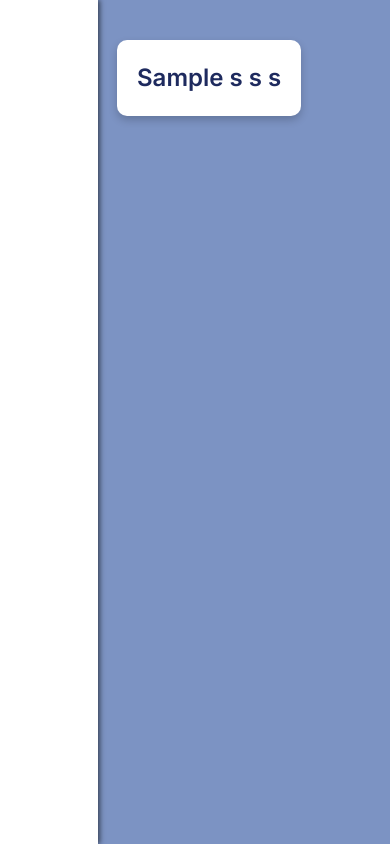
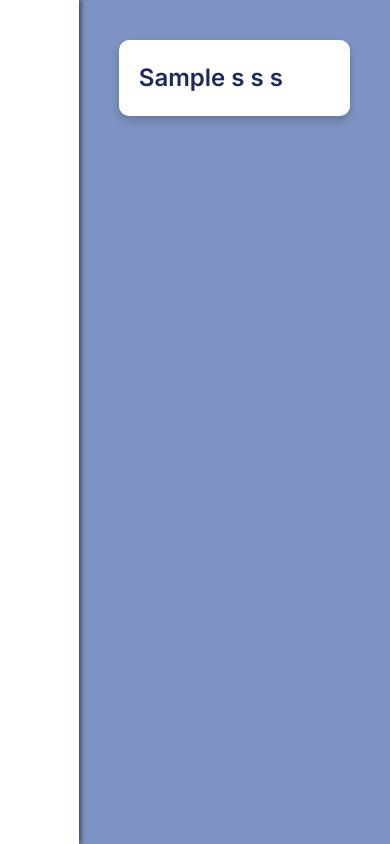
Before and after one commit to RaulBecerraB/TechShare-FrontEnd, a Next.js app: page /admin/roles in a window 390 px wide. Built offline with nearby package versions, Linux system fonts and the light colour scheme.

Commit message:
fix (layout): improve sidebar and page responsiveness with Tailwind CSS
    - Fixed responsiveness issues by modifying CSS files.
    - Added Tailwind CSS classes to main containers for better layout.

```diff
--- a/src/app/layout.tsx
+++ b/src/app/layout.tsx
@@ -19,13 +19,11 @@ export default function RootLayout(
   return (
     <html>
       <body className="horizontal-flex">
-        <div>
+        <div className="side-bar">
           <SideNav />
         </div>
-        <div>
-            <div className="pt-5">
+        <div className="m-6" style={{ width: '100%' }}>
             {children}
-            </div>
         </div>
       </body>
     </html>
--- a/src/components/SideNav/SideNav.tsx
+++ b/src/components/SideNav/SideNav.tsx
@@ -7,7 +7,7 @@ import NavLinks from '@/components/SideNav/NavLinks';
 
 const SideBar = () => {
     return (
-        <div className="sidebar">
+        <div>
             <NavLinks />
         </div>
     );
--- a/src/styles/containers.css
+++ b/src/styles/containers.css
@@ -1,9 +1,8 @@
 .white-container
 {
     background-color: white;
-    margin: 20px auto;
+    margin: 1rem;
     padding: 20px;
-    width: 100%;
     border-radius: 10px;
     box-shadow: 0px 4px 8px rgba(0, 0, 0, 0.2);
 
--- a/src/styles/globals.css
+++ b/src/styles/globals.css
@@ -18,9 +18,8 @@ body {
 
   .horizontal-flex
   {
-    flex-wrap: wrap;
+    flex-direction: row;
     display: flex;
-    gap: 30%;
-    justify-content: none;
+    justify-content: 0;
   }
 }
--- a/src/styles/side-bar.css
+++ b/src/styles/side-bar.css
@@ -1,8 +1,7 @@
-.sidebar
+.side-bar
 {
-    position: fixed;
     width: 25%;
-    height: 100%;
+    height: 100vh;
     background: #ffffff;
     padding: 20px;
     transition: 0.5s;
```
